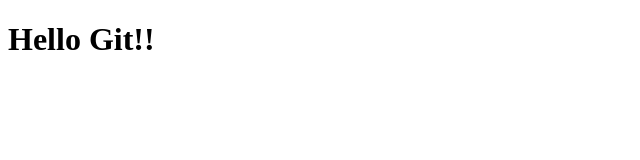
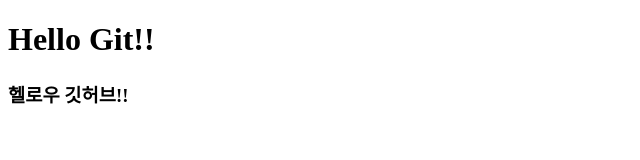
Before and after one commit to lquddnr/MyFirstGit, a plain HTML site: page index.html in a window 1280 px wide. Shown: the whole page, without its empty margins (0-640 px from the left). Drawn offline with Linux system fonts and the light colour scheme.

Commit message:
index.html 수정 h3 제목추가

```diff
--- a/index.html
+++ b/index.html
@@ -7,6 +7,7 @@
     <script src="index.js"></script>
 </head>
 <body>
-    <h1> Hello Git!!</h1>
+    <h1> Hello Git!! </h1>
+    <h3> 헬로우 깃허브!! </h3>
 </body>
 </html>
```
